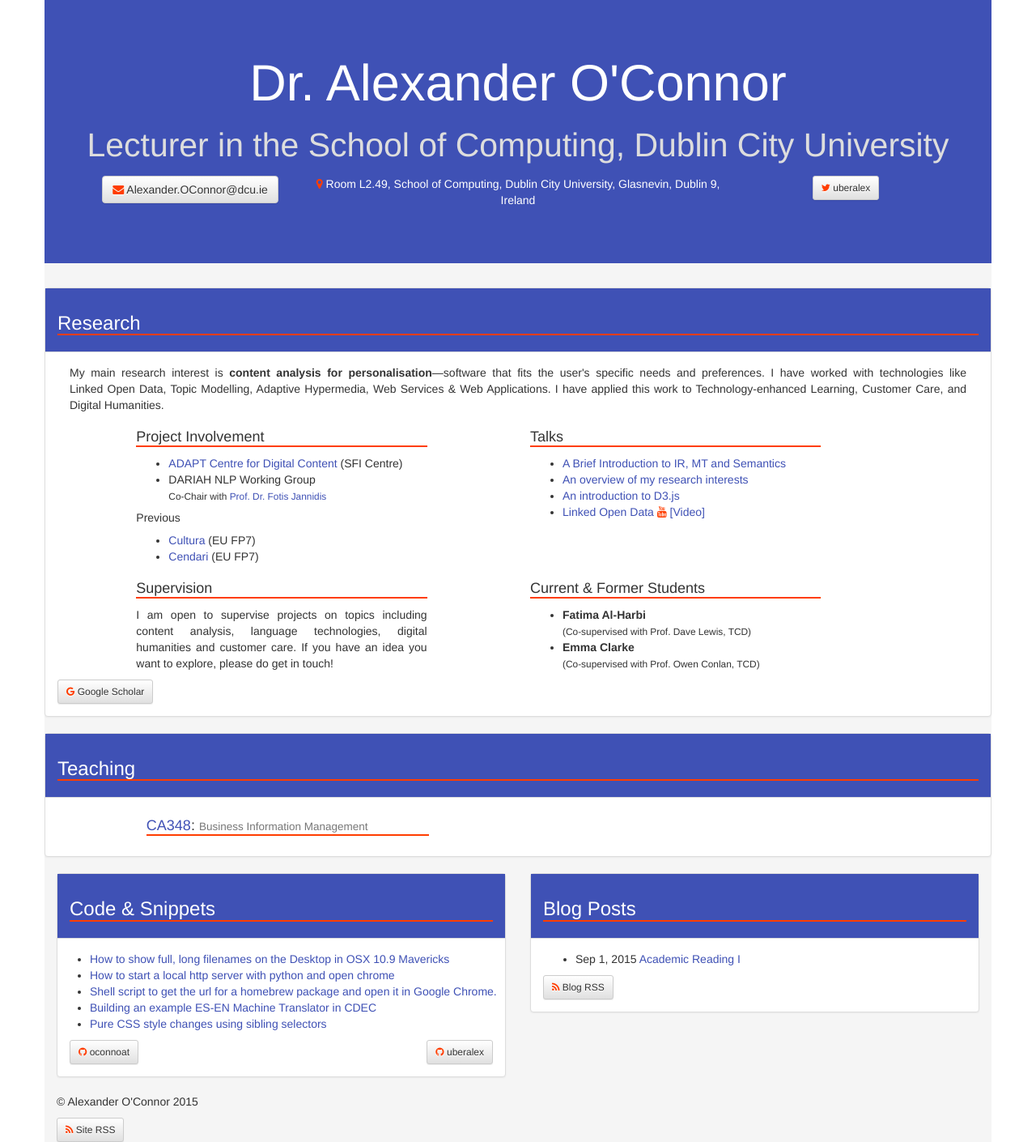
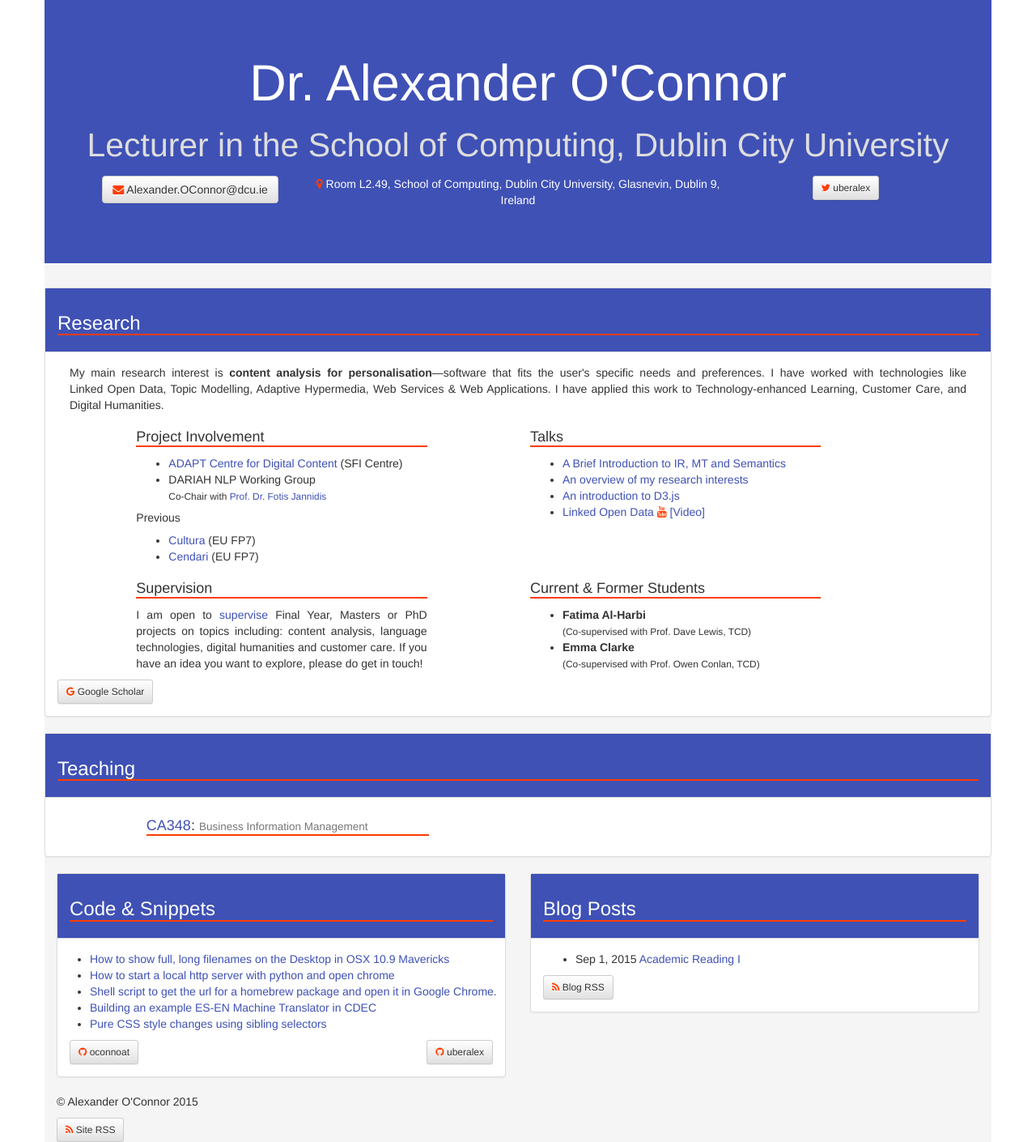
Before and after one commit to uberalex/uberalex.github.io, a Jekyll site: the page built from index.html, in a window 1280 px wide. Shown: the whole page at 81% size. Built offline with Jekyll 4.4.1, drawn with Linux system fonts in a browser that asks for light colours; nearby versions of some CDN libraries; Markdown is read by kramdown in place of the engine named in the settings.

Commit message:
Supervision

```diff
--- a/index.html
+++ b/index.html
@@ -53,7 +53,7 @@ layout: default
                 <div class="row">
                     <section id"supervision" class="col-md-4 col-md-offset-1">
                         <h4>Supervision</h4>
-                        <p>I am open to supervise projects on topics including content analysis, language technologies, digital humanities and customer care. If you have an idea you want to explore, please do get in touch!</p>
+                        <p>I am open to <a href="projects/">supervise</a> Final Year, Masters or PhD projects on topics including: content analysis, language technologies, digital humanities and customer care. If you have an idea you want to explore, please do get in touch!</p>
                     </section>
                     <section id"Students" class="col-md-4 col-md-offset-1">
                         <h4>Current &amp; Former Students</h4>
```
Also changed, not shown: projects/index.md (added, +36 -0 lines).
